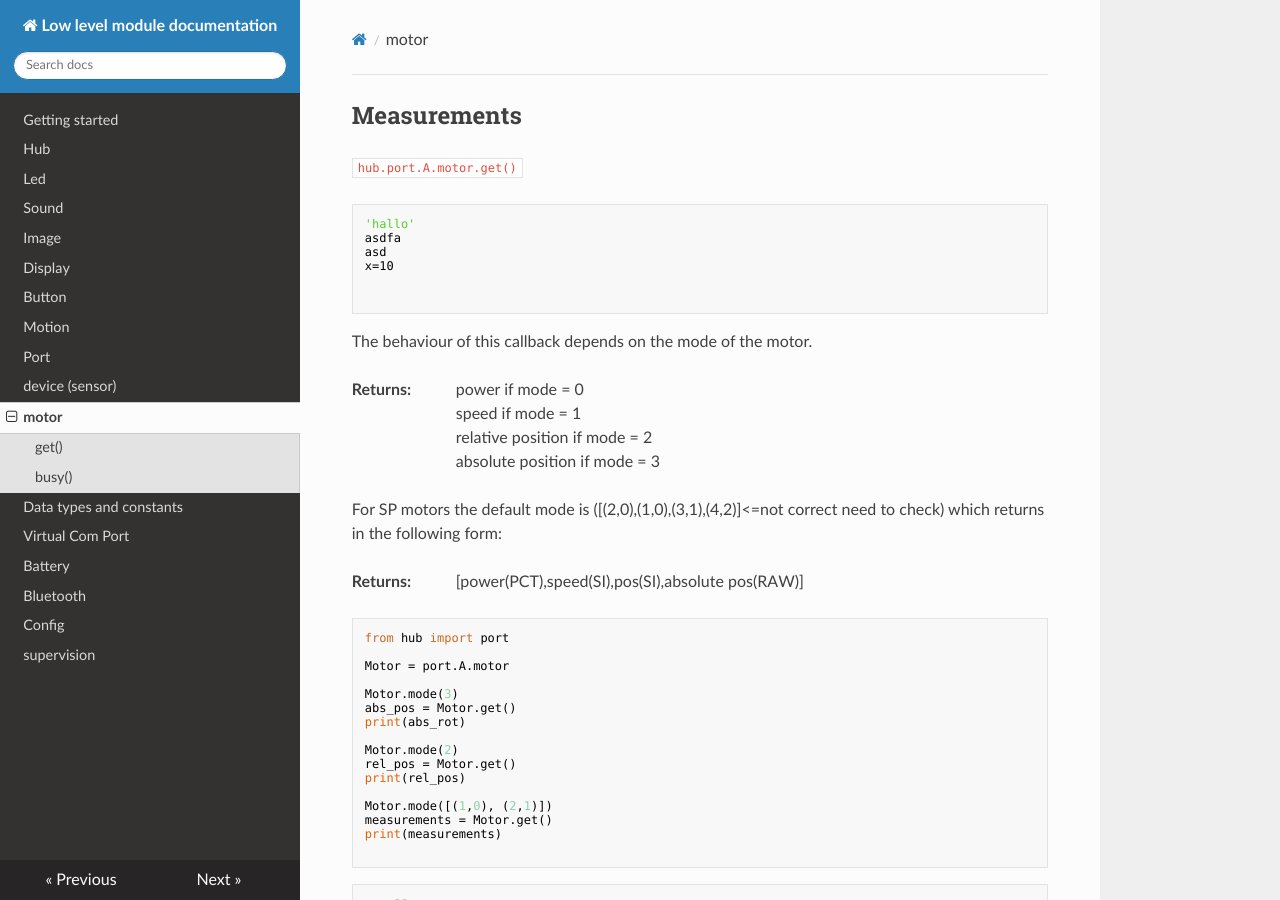
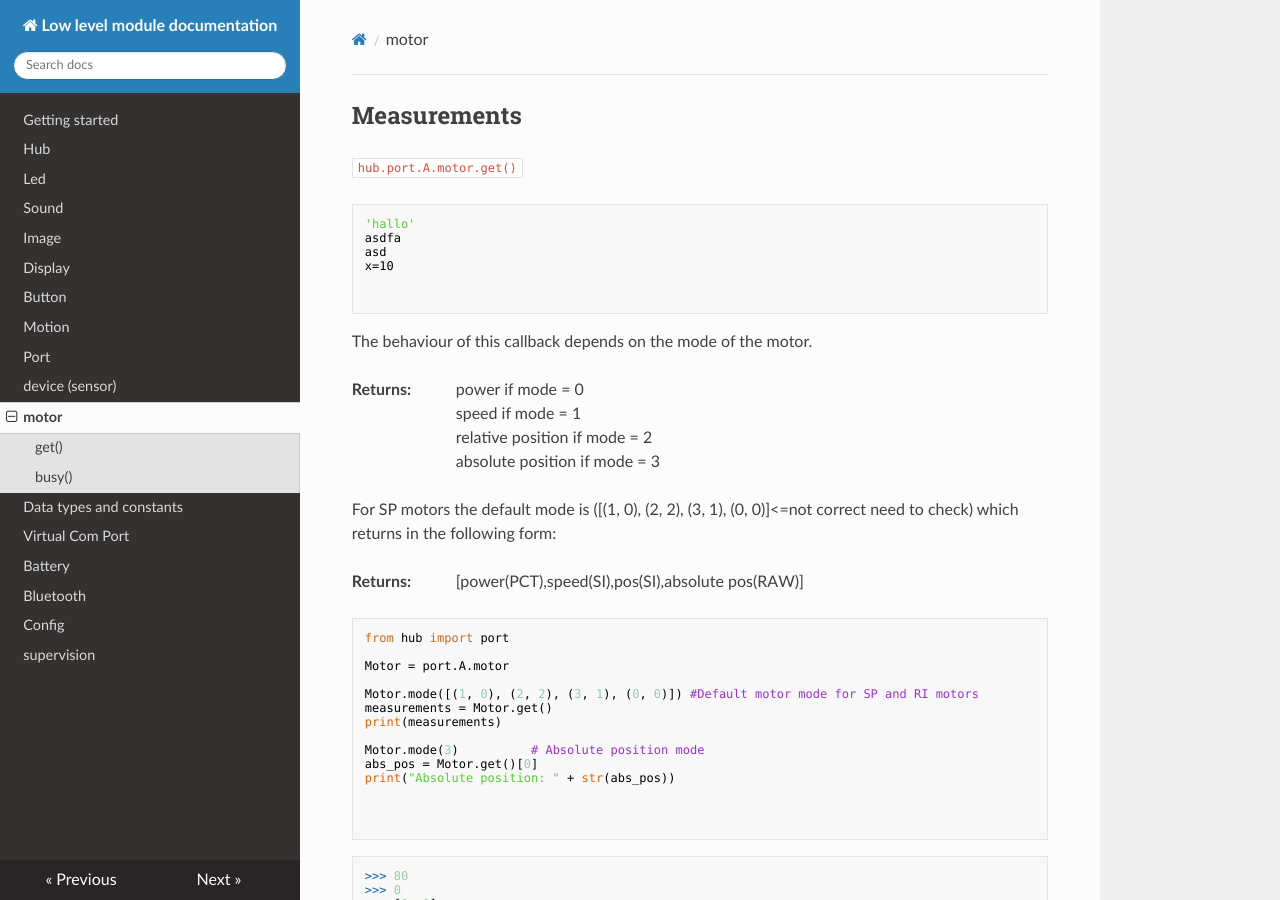
Before and after one commit to NStrijbosch/hub-module-notes, an MkDocs documentation site: the page built from docs/motors.md, in a window 1280 px wide and 900 px high. Built offline with MkDocs 1.6.1, drawn with Linux system fonts in a browser that asks for light colours; nearby versions of some CDN libraries; some of the changed text lies outside the part shown.

Commit message:
Update motors.md

````diff
--- a/docs/motors.md
+++ b/docs/motors.md
@@ -24,7 +24,7 @@ __Returns:__
 *  relative position if mode = 2
 *  absolute position if mode = 3
 
-For SP motors the default mode is ([(2,0),(1,0),(3,1),(4,2)]<=not correct need to check)
+For SP motors the default mode is ([(1, 0), (2, 2), (3, 1), (0, 0)]<=not correct need to check)
 which returns in the following form:
 
 __Returns:__
@@ -37,17 +37,15 @@ from hub import port
 
 Motor = port.A.motor
 
-Motor.mode(3)
-abs_pos = Motor.get()
-print(abs_rot)
-
-Motor.mode(2)
-rel_pos = Motor.get()
-print(rel_pos)
-
-Motor.mode([(1,0), (2,1)])
+Motor.mode([(1, 0), (2, 2), (3, 1), (0, 0)]) #Default motor mode for SP and RI motors
 measurements = Motor.get()
 print(measurements)
+
+Motor.mode(3)          # Absolute position mode
+abs_pos = Motor.get()[0]
+print("Absolute position: " + str(abs_pos))
+
+
 
 ```
 
@@ -199,3 +197,16 @@ __Parameters:__
 ## default()
 
 `hub.port.A.motor.default()`
+
+
+# Motors
+
+### Medium Motor
+
+|Mode|Name |RAW |      |PCT |      |SI  |      |Symbol|Capabilities?           |Datasets|Type|Figures|Decimals|
+|----|-----|----|------|----|------|----|------|------|------------------------|--------|----|-------|--------|
+|0   |POWER|-100|100   |-100|100   |-100|100   |PCT   |\x10\x00\x00\x00\x01\x04|1       |0   |1      |0       |
+|1   |SPEED|-100|100   |-100|100   |-100|100   |PCT   |\x10\x00\x00\x00\x01\x04|1       |0   |4      |0       |
+|2   |POS  |-360|360   |-100|100   |-360|360   |DEG   |\x10\x00\x00\x00\x01\x04|1       |2   |4      |0       |
+|3   |APOS |-180|179   |-200|200   |-180|-179  |DEG   |\x10\x00\x00\x00\x01\x04|1       |1   |3      |0       |
+|4   |LOAD |0   |127   |0   |100   |0   |127   |PCT   |\x10\x00\x00\x00\x01\x04|1       |1   |1      |0       |
````
